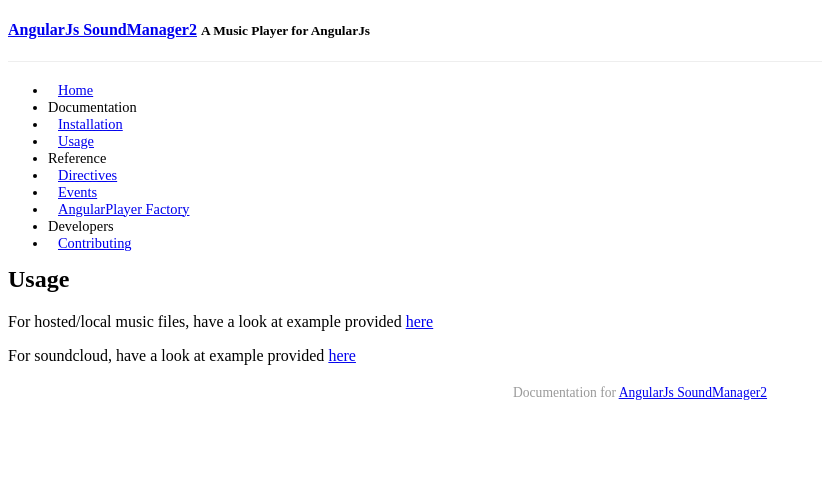
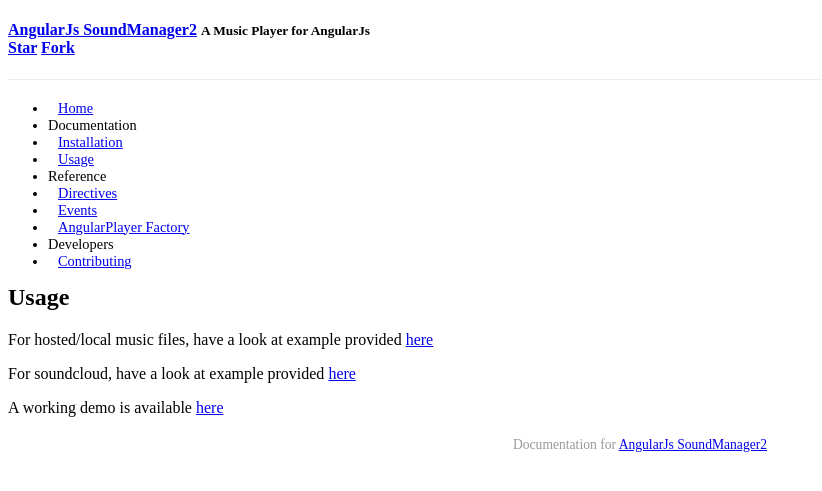
Before and after one commit to perminder-klair/angular-soundmanager2, a Jekyll site: the page built from _posts/2015-02-10-usage.md, in a window 1280 px wide. Shown: the top 491 px of the page, without its empty margins (0-822 px from the left). Built offline with Jekyll 4.4.1, drawn with Linux system fonts in a browser that asks for light colours; Markdown is read by kramdown in place of the engine named in the settings; a style sheet for code colours, icons or effects is not loaded.

Commit message:
added star and fork btns\

```diff
--- a/_includes/header.html
+++ b/_includes/header.html
@@ -1,3 +1,9 @@
-<h4><a class=brand href="{{ site.baseurl }}/">{{ site.title }}</a>
+<h4>
+    <a class=brand href="{{ site.baseurl }}/">{{ site.title }}</a>
     {% if site.subtitle %}<small>{{ site.subtitle }}</small>{% endif %}
+
+    <div class="pull-right">
+        <a class="github-button" href="https://github.com/perminder-klair/angular-soundmanager2" data-icon="octicon-star" data-count-href="/perminder-klair/angular-soundmanager2/stargazers" data-count-api="/repos/perminder-klair/angular-soundmanager2#stargazers_count">Star</a>
+        <a class="github-button" href="https://github.com/perminder-klair/angular-soundmanager2" data-icon="octicon-git-branch" data-count-href="/perminder-klair/angular-soundmanager2/network" data-count-api="/repos/perminder-klair/angular-soundmanager2#forks_count">Fork</a>
+    </div>
 </h4>
--- a/_layouts/default.html
+++ b/_layouts/default.html
@@ -112,5 +112,7 @@
         {% if site.google_analytics_id != "" %}
         {% include google_analytics.html %}
         {% endif %}
+
+        <script async defer id="github-bjs" src="https://buttons.github.io/buttons.js"></script>
     </body>
 </html>
--- a/_posts/2015-02-10-usage.md
+++ b/_posts/2015-02-10-usage.md
@@ -9,3 +9,5 @@ order: 2
 For hosted/local music files, have a look at example provided [here](https://github.com/perminder-klair/angular-soundmanager2/tree/master/examples)
 
 For soundcloud, have a look at example provided [here](https://github.com/perminder-klair/angular-soundmanager2/tree/master/example-soundcloud)
+
+A working demo is available [here](example.html)
```
